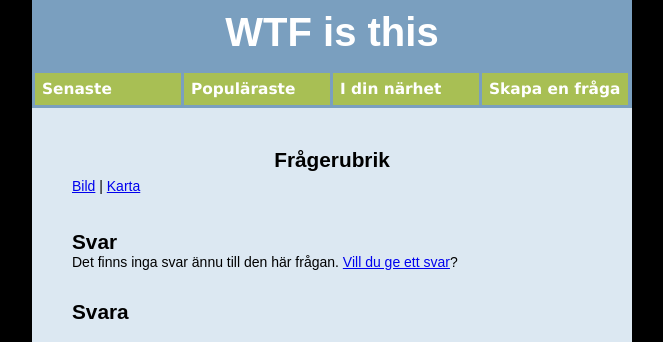
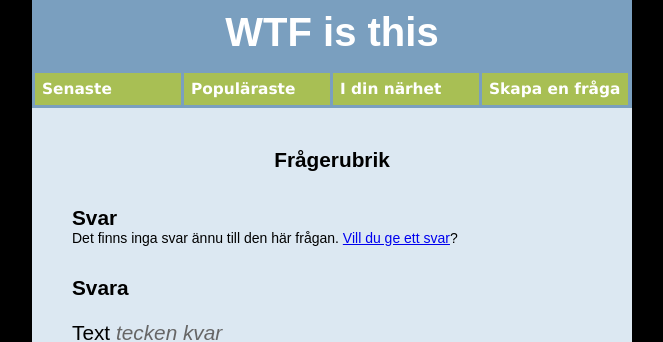
Before and after one commit to martinSternelius/wtfisthis, a PHP site: page /stuff/mobile/view_question.html in a window 1280 px wide. Shown: the top 342 px of the page, without its empty margins (308-971 px from the left). Run offline with PHP 8.4, Linux system fonts and the light colour scheme; some libraries are stand-ins or nearby versions.

Commit message:
Removed unused links to google map.

```diff
--- a/mobile/view_question.html
+++ b/mobile/view_question.html
@@ -29,22 +29,15 @@
 		</header>
 
 		<div id="content">
-
+			<div id="question">
 				<h1 id="question_title">Frågerubrik</h1>
-			<span id="view_select">
-				<a href="#" id="view_image">Bild</a> | <a href="#" id="view_map">Karta</a>
-			</span>
 				<div id="image_section">
 					<!-- placeholder image -->
 					<img id="question_image" />
 					<p id="question_description"></p>
 					<p id="question_author_and_date"></p>
 				</div>
-			<!-- Google Map. Not visible by default on mobile. -->
-			<div id="map_section">
-				<img src="images/map.gif" id="map" />
 			</div>
-
 			<div id="answers">
 				<h2 id="answers_header">Svar</h2>
 				<p>Det finns inga svar ännu till den här frågan. <a href="#reply_to_question" id="highlight_reply_form">Vill du ge ett svar</a>?</p>
--- a/style/mobile.css
+++ b/style/mobile.css
@@ -52,7 +52,6 @@ input, textarea {
 
 h1, footer {
 	text-align: center;
-	word-wrap: break-word;
 }
 
 #main, #right {
@@ -66,6 +65,10 @@ h1, footer {
 
 p {
 	font-size:14px;
+}
+
+/* Avoid that user generated content break our style */
+h1, h2, p, a {
 	word-wrap: break-word;
 }
 
@@ -212,11 +215,6 @@ p#question_author_and_date {
 	color:#7a9fbf;
 }
 
-/* view_select är byte av bild, karta länkar m.m. */
-span#view_select {
-	font-size:14px;
-}
-
 h2#answers_header {
 	margin-top:10px;
 }
```
Lines whose indentation alone changed are shown as unchanged.
